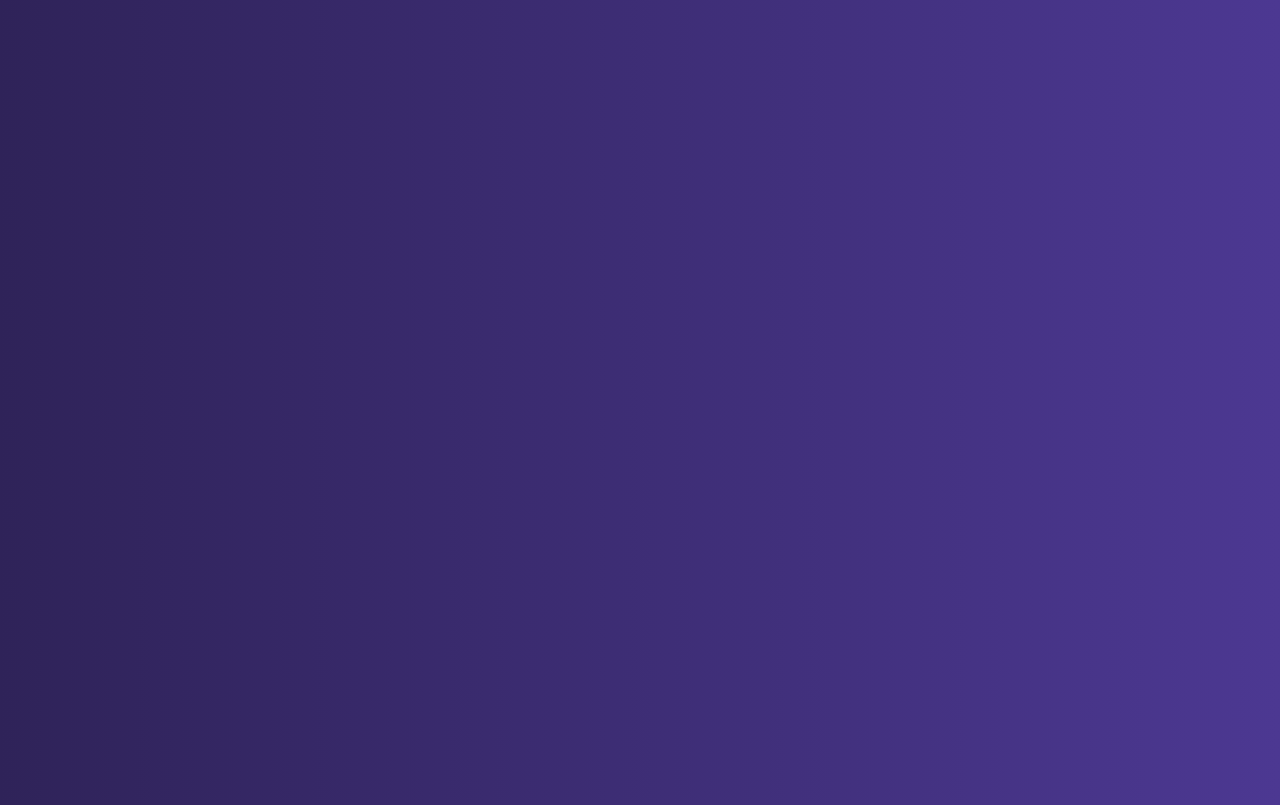
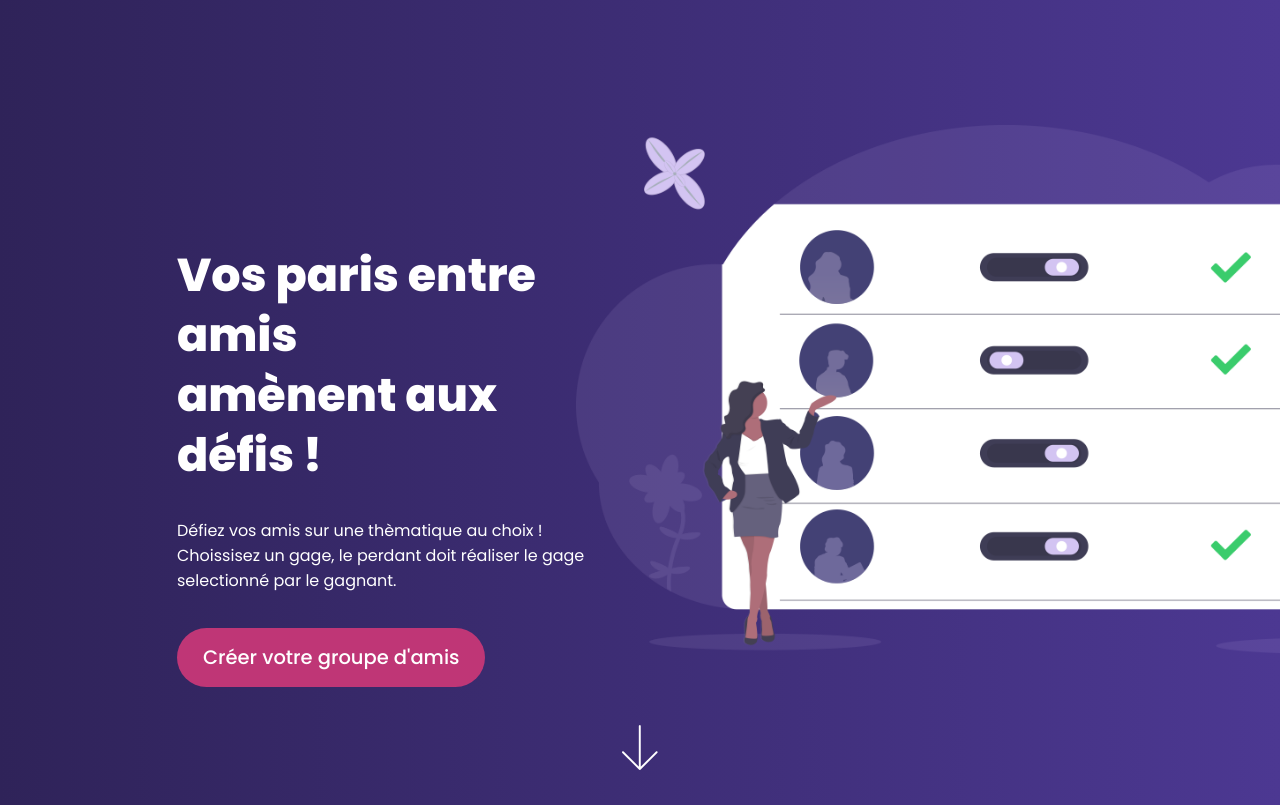
Before and after one commit to IIM-Creative-Technology/integration-web-Nispeon, a plain HTML site: page index.html in a window 1280 px wide. Shown: the part 95-900 px from the top of the page. Drawn offline with Linux system fonts and the light colour scheme.

Commit message:
:sparkles: header done

```diff
--- a/css/style.css
+++ b/css/style.css
@@ -18,9 +18,12 @@ header {
     height: 900px;
     width: 100%;
     background-image: linear-gradient(to right, #2f2359, #4c3892);
-    display: flex;
+    position: relative;
 }
 
+
+
+/* ------------- NAV STYLES -------------*/
 nav {
     display: flex;
     width: 100%;
@@ -29,7 +32,7 @@ nav {
 }
 
 .headerLogo {
-    margin: 40px 0 0 111px ;
+    margin: 4.4% 0 0 7.7% ;
 }
 
 nav ul {
@@ -65,3 +68,59 @@ nav section {
     padding: 15px 26px;
     border-radius: 50px;
 }
+
+
+/* ---------------- HEADER STYLE ----------------*/
+
+.groupCreate {
+    width: 48%;
+    margin-top: 254px;
+}
+
+.groupCreate h1 {
+    margin-left: 177px;
+    font-size: 46px;
+    font-weight: 800;
+    text-align: left;
+    color: #ffffff;
+    line-height: 60px;
+}
+
+.groupCreate p {
+    margin-top: 34px;
+    margin-left: 177px;
+    font-size: 16px;
+    font-weight: 400;
+    line-height: 1.56;
+    color: #ffffff;
+}
+
+.groupButton {
+    margin: 34px 0 0 177px;
+    background-color: var(--dark-pink);
+    height: fit-content;
+    padding: 15px 26px;
+    border-radius: 50px;
+    width: fit-content;
+}
+
+.groupButton a {
+    font-size: 19.5px;
+    font-weight: 500;
+    text-align: left;
+    color: #ffffff;
+}
+
+.headerImg {
+    position: absolute;
+    right: 0;
+    width: 55%;
+    top: 24.4%;
+}
+
+.headerArrow {
+    position: absolute;
+    transform: translate(-50%, 0);
+    left: 50%;
+    bottom: 3.9%;
+}
--- a/index.html
+++ b/index.html
@@ -8,6 +8,7 @@
         <meta name="viewport" content="width=device-width, initial-scale=1.0">
         <title>Evaluation</title>
         <link rel="stylesheet" href="css/style.css">
+        <script src="https://kit.fontawesome.com/79d4761c9b.js" crossorigin="anonymous"></script>
     </head>
     <body>
         <header>
@@ -38,6 +39,23 @@
 
             </nav>
 
+            <section class="groupCreate">
+
+                <h1>Vos paris entre amis <br>
+                    amènent aux défis !</h1>
+
+                <p>Défiez vos amis sur une thèmatique au choix ! Choissisez un gage, le perdant doit réaliser le gage selectionné par le gagnant.</p>
+
+                <div class="groupButton">
+                    <a href="" title="Créer un groupe">Créer votre groupe d'amis</a>
+                </div>
+
+            </section>
+
+            <img src="img/header.png" alt="Header" class="headerImg">
+
+            <img src="img/down-arrow.png" alt="down-arrow" class="headerArrow">
+
         </header>
 
         <main>
```
